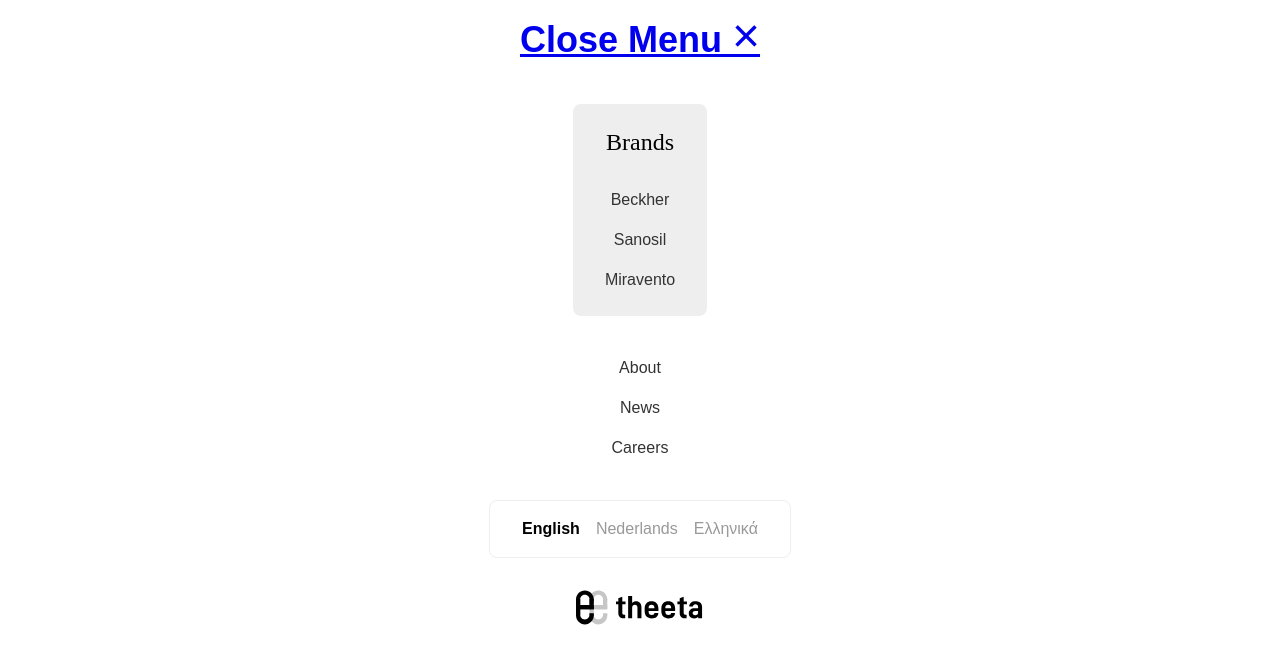
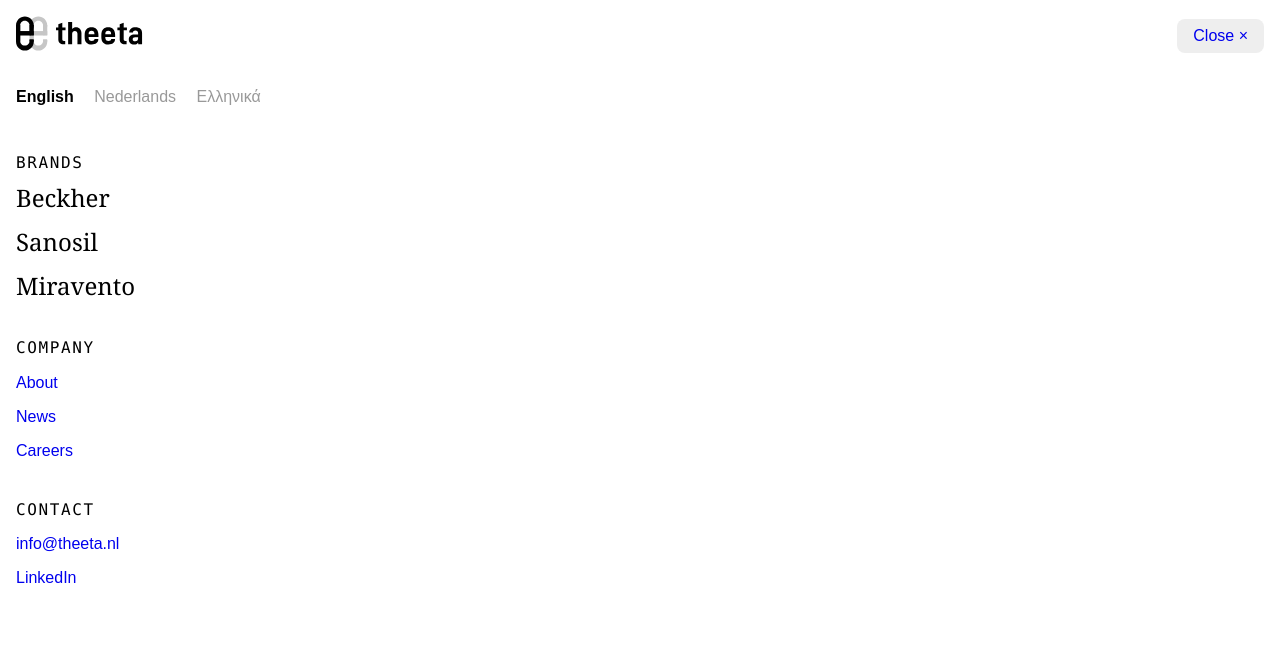
Before and after one commit to anna-filou/theeta.nl-DEMO, a Jekyll site: the page built from en/menu.md, in a window 1280 px wide. Shown: the top 664 px of the page. Built offline with Jekyll 4.4.1, drawn with Linux system fonts in a browser that asks for light colours; comment, search, counter and statistics services are not loaded.

Commit message:
small things at home

```diff
--- a/_includes/head.html
+++ b/_includes/head.html
@@ -19,8 +19,9 @@
         <meta property="twitter:image" content="{% if page.meta-image %}{{page.meta-image}}{% else %}{% if page.image %}{{page.image}}{% endif %}{% else %}/assets/hero.jpg{% endif %}">
 
         <!-- Favicon -->
-        <!-- <link href="/assets/favicon.png" rel="shortcut icon" type="image/x-icon">
-        <link href="/assets/webclip.png" rel="apple-touch-icon"> -->
+        <link href="/favicon.svg?2" rel="icon" type="image/svg+xml">
+        <!-- <link href="/favicon.png" rel="shortcut icon" type="image/x-icon"> -->
+        <!-- <link href="/assets/webclip.png" rel="apple-touch-icon"> -->
 
         <!-- Fonts -->
         <link rel="preconnect" href="https://fonts.googleapis.com">
--- a/_includes/nav-mobile.html
+++ /dev/null
@@ -1,29 +0,0 @@
-
-<div class="flex flex-column items-center lh-copy justify-center">
-    <a href="/{{page.lang}}" class="mb4 b f2">Close Menu <span class="fw5 f1">×</span></a>
-    <!-- navlinks.yml -->
-      <div class="mb4 pb3 ph4 bg-light-gray br3 flex flex-column items-center lh-copy justify-center">
-        <h2>Brands</h2>
-          {% for brand in site.data.navlinks[page.lang].brands %}
-          <a class="navlinks link dim dib pv2 {% if page.url contains brand.url %}black bg-light-yellow rounded ph2{% else %}dark-gray{% endif %}" href="/{{page.lang}}/{{brand.url}}/">{{brand.title}}
-          </a>
-          {% endfor %}
-      </div>
-
-      {% for navlink in site.data.navlinks[page.lang].navlinks %}
-          <a class="navlinks link dim dib pv2 {% if page.url contains navlink.url %}black bg-light-yellow rounded ph2{% else %}dark-gray{% endif %}" href="/{{page.lang}}/{{navlink.url}}/">{{navlink.title}}
-          </a>
-      {% endfor %}
-
-      <div class="mv4 pv3 ph4 br3 ba b--light-gray flex justify-center">
-        <a href="/en{% if page.collection %}/{{page.category}}{% endif %}/{{page.ref}}" class="link dim mr3 {% if page.lang == 'en' %}black b{% else %}silver{% endif %}">English</a>
-        <a href="/el{% if page.collection %}/{{page.category}}{% endif %}/{{page.ref}}" class="link dim mr3 {% if page.lang == 'nl' %}black b{% else %}silver{% endif %}">Nederlands</a>
-        <a href="/el{% if page.collection %}/{{page.category}}{% endif %}/{{page.ref}}" class="link dim {% if page.lang == 'el' %}black b{% else %}silver{% endif %}">Ελληνικά</a>
-        <!-- <a href="/bg{% if page.collection %}/{{page.category}}{% endif %}/{{page.ref}}" class="dim mr1 {% if page.lang == 'bg' %}black b{% else %}silver{% endif %}">БГ</a> -->
-    </div>
-
-    <a class="link dim dib pb0-ns ma0-m" href="/{{page.lang}}" title="Go to the Homepage">
-      <img alt="logo" class="logo w4" src="/assets/logo-theeta.svg">
-    </a>
-
-  </div>
--- a/_layouts/nav-mobile.html
+++ b/_layouts/nav-mobile.html
@@ -4,7 +4,45 @@
         {% include head.html %}
     </head>
     <body lang="{{page.lang}}">
-        {% include nav-mobile.html %}
+
+        <div class="pa3 flex flex-column">
+
+            <nav class="flex items-center justify-between w-100">
+                <a class="link dim dib pb0-ns ma0-m w4" href="/{{page.lang}}" title="Go to the Homepage">
+                  <div class="">
+                    {% include logo.html %}
+                  </div>
+                </a>
+                <a href="/{{page.lang}}" class="link pv2 ph3 br3 navbox">Close ×</a>
+            </nav>
+
+            <!-- navlinks.yml -->
+
+            <div class="mt3 pv3">
+                <a href="/en{% if page.collection %}/{{page.category}}{% endif %}/{{page.ref}}" class="link dim mr3 {% if page.lang == 'en' %}black b{% else %}silver{% endif %}">English</a>
+                <a href="/nl{% if page.collection %}/{{page.category}}{% endif %}/{{page.ref}}" class="link dim mr3 {% if page.lang == 'nl' %}black b{% else %}silver{% endif %}">Nederlands</a>
+                <a href="/el{% if page.collection %}/{{page.category}}{% endif %}/{{page.ref}}" class="link dim {% if page.lang == 'el' %}black b{% else %}silver{% endif %}">Ελληνικά</a>
+            </div>
+
+            <h2 class="f5 label mt4 mb1">Brands</h2>
+            {% for brand in site.data.navlinks[page.lang].brands %}
+            <a class="f3 serif link dim dib pv2 black" href="/{{page.lang}}/{{brand.url}}/">{{brand.title}}
+            </a>
+            {% endfor %}
+
+            <h2 class="f5 label mt4 mb2">Company</h2>
+            {% for navlink in site.data.navlinks[page.lang].navlinks %}
+                <a class="navlinks link dim dib pv2" href="/{{page.lang}}/{{navlink.url}}/">{{navlink.title}}
+                </a>
+            {% endfor %}
+
+            <h2 class="f5 label mt4 mb2">Contact</h2>
+                <a class="navlinks link dim dib pv2" href="mailto:info@theeta.nl">info@theeta.nl</a>
+                <a class="navlinks link dim dib pv2" href="https://www.linkedin.com/company/74165055">LinkedIn</a>
+        </div>
+
+
+
         <script src="//instant.page/5.1.0" type="module" integrity="sha384-by67kQnR+pyfy8yWP4kPO12fHKRLHZPfEsiSXR8u2IKcTdxD805MGUXBzVPnkLHw"></script>
     </body>
 </html>
--- a/css/style.css
+++ b/css/style.css
@@ -86,7 +86,10 @@
 #hero a {
   color: rgba(255, 255, 255, 0.787);
 }
-
+.navbox {
+  background: #eee;
+  /* box-shadow: inset 0px 4px 20px rgba(0, 0, 0, 0.2); */
+}
 #hero .navbox {
   background: rgba(0, 0, 0, 0.15);
   box-shadow: inset 0px 4px 20px rgba(0, 0, 0, 0.2);
```
Also changed, not shown: _includes/footer.html (+5 -5 lines), _layouts/index.html (+8 -8 lines), favicon.svg (added).
